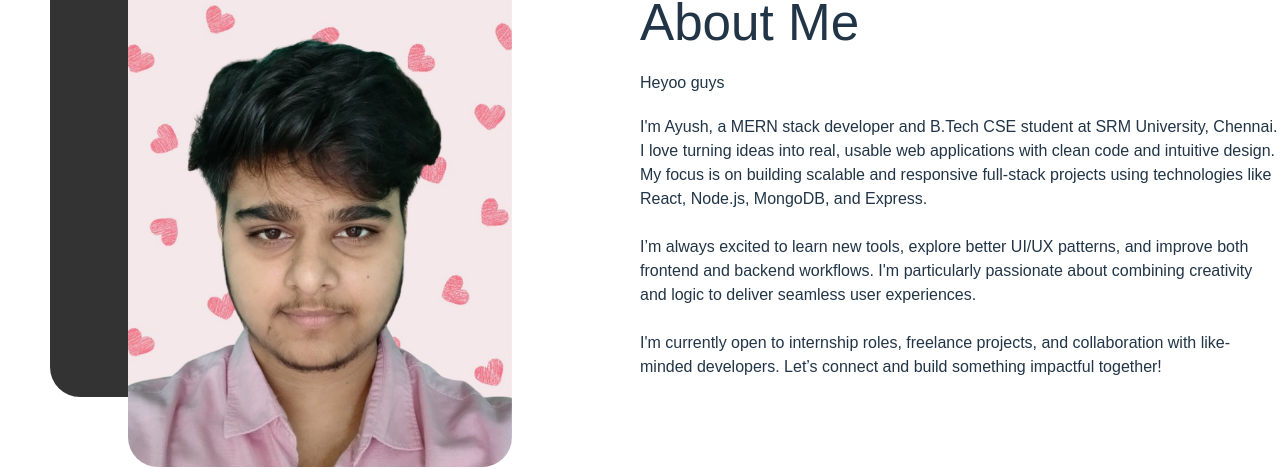
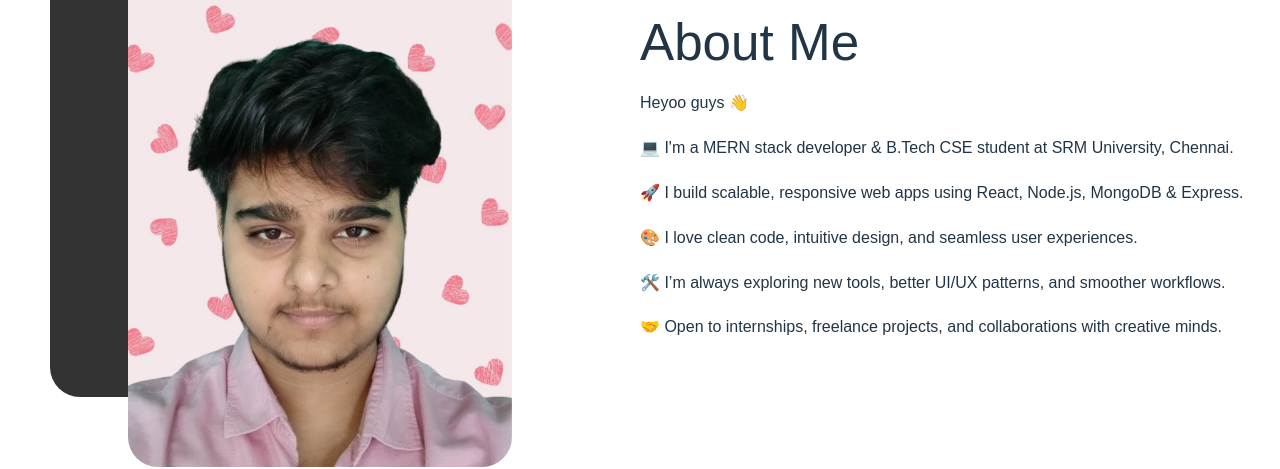
Before and after one commit to Debriis/Portfolio, a React (Vite) app: page / in a window 1280 px wide. Shown: the part 1013-1482 px from the top of the page. Built offline with nearby package versions, Linux system fonts and the light colour scheme; a web font is replaced by a local one.

Commit message:
Final touches

```diff
--- a/package.json
+++ b/package.json
@@ -10,7 +10,7 @@
     "preview": "vite preview"
   },
   "dependencies": {
-    "framer-motion": "^12.23.3",
+    "framer-motion": "^12.23.12",
     "gsap": "^3.13.0",
     "ogl": "^1.0.11",
     "react": "^19.1.0",
--- a/src/App.jsx
+++ b/src/App.jsx
@@ -8,6 +8,8 @@ import Skills from "./components/skills/Skills.jsx";
 import Contact from "./components/contact/Contact.jsx";
 import ScrollVelocity from "./components/ScrollVelocity.jsx";
 import MagicBento from "./components/MagicBento.jsx";
+import ScrollFadeIn from "./components/common/ScrollFadeIn.jsx";
+
 
 const App = () => {
   return (
@@ -23,6 +25,7 @@ const App = () => {
             zIndex: -1,
           }}
         >
+
         <Bg
           particleColors={['#F4AFC2', '#F4AFC2']}
           particleCount={700}
@@ -35,14 +38,21 @@ const App = () => {
         />
       </div>
 
-      {/* Main content scrolls over background */}
+
       <div style={{ position: 'relative', zIndex: 1 }}>
 
 
+
           <Intro />
-        <ScrollVelocity />
+
+
+
+
+        <ScrollFadeIn delay={0.2}>
           <About />
+        </ScrollFadeIn>
 
+        <ScrollFadeIn delay={0.2}>
         <MagicBento
           textAutoHide={true}
           enableStars={true}
@@ -55,9 +65,12 @@ const App = () => {
           particleCount={20}
           glowColor="244, 175, 194"
         />
+        </ScrollFadeIn>
 
+        <ScrollFadeIn delay={0.2}>
           <Contact />
-        {/* Add more components here as needed */}
+        </ScrollFadeIn>
+
       </div>
     </div>
   );
--- a/src/components/about/About.css
+++ b/src/components/about/About.css
@@ -55,6 +55,8 @@
 
 .a-desc{
     font-weight: 300;
+    margin-bottom: 1.2rem;
+    line-height: 1.6;
 }
 
 .a-award{
--- a/src/components/about/About.jsx
+++ b/src/components/about/About.jsx
@@ -2,7 +2,6 @@ import React from "react";
 import "./About.css";
 import cutieImg from '../../img/cutie.jpg';
 import TextTrail from './TextTrail';
-
 
 const About = () => {
   return (
@@ -15,22 +14,16 @@ const About = () => {
       </div>
       <div className="a-right">
         <h1 className="a-title">About Me</h1>
-        <p className="a-sub">
-          Heyoo guys
-        </p>
-        <p className="a-desc">
-          I'm Ayush, a MERN stack developer and B.Tech CSE student at SRM University, Chennai.
-          I love turning ideas into real, usable web applications with clean code and intuitive design.
-          My focus is on building scalable and responsive full-stack projects using technologies like React, Node.js, MongoDB, and Express.
-          <br /><br />
-          I’m always excited to learn new tools, explore better UI/UX patterns, and improve both frontend and backend workflows.
-          I'm particularly passionate about combining creativity and logic to deliver seamless user experiences.
-          <br /><br />
-          I'm currently open to internship roles, freelance projects, and collaboration with like-minded developers.
-          Let’s connect and build something impactful together!
-        </p>
+        <p className="a-sub">Heyoo guys 👋</p>
 
-        {/* <div className="a-award">
+        <p className="a-desc">💻 I'm a MERN stack developer & B.Tech CSE student at SRM University, Chennai.</p>
+        <p className="a-desc">🚀 I build scalable, responsive web apps using React, Node.js, MongoDB & Express.</p>
+        <p className="a-desc">🎨 I love clean code, intuitive design, and seamless user experiences.</p>
+        <p className="a-desc">🛠️ I’m always exploring new tools, better UI/UX patterns, and smoother workflows.</p>
+        <p className="a-desc">🤝 Open to internships, freelance projects, and collaborations with creative minds.</p>
+
+        {/*
+        <div className="a-award">
           <img src={Award} alt="" className="a-award-img" />
           <div className="a-award-texts">
             <h4 className="a-award-title">International Design Awards 2021</h4>
@@ -39,7 +32,8 @@ const About = () => {
               and fugit.
             </p>
           </div>
-        </div> */}
+        </div>
+        */}
       </div>
     </div>
   );
--- /dev/null
+++ b/src/components/common/ScrollFadeIn.jsx
@@ -0,0 +1,16 @@
+import { motion } from "framer-motion";
+
+const ScrollFadeIn = ({ children, delay = 0, y = 40 }) => {
+  return (
+    <motion.div
+      initial={{ opacity: 0, y }}
+      whileInView={{ opacity: 1, y: 0 }}
+      transition={{ duration: 0.6, delay }}
+      viewport={{ once: true, amount: 0.3 }}
+    >
+      {children}
+    </motion.div>
+  );
+};
+
+export default ScrollFadeIn;
--- a/src/components/contact/CurvedLoop.css
+++ b/src/components/contact/CurvedLoop.css
@@ -22,7 +22,7 @@
 }
 @media screen and (max-width: 768px) {
   .curved-loop-svg {
-    min-height: 60vh;
+    min-height: 50vh;
   }
 
 }
```
Also changed, not shown: 1 other file (tests, documents, lock files or other folders). Lines whose indentation alone changed are shown as unchanged.
